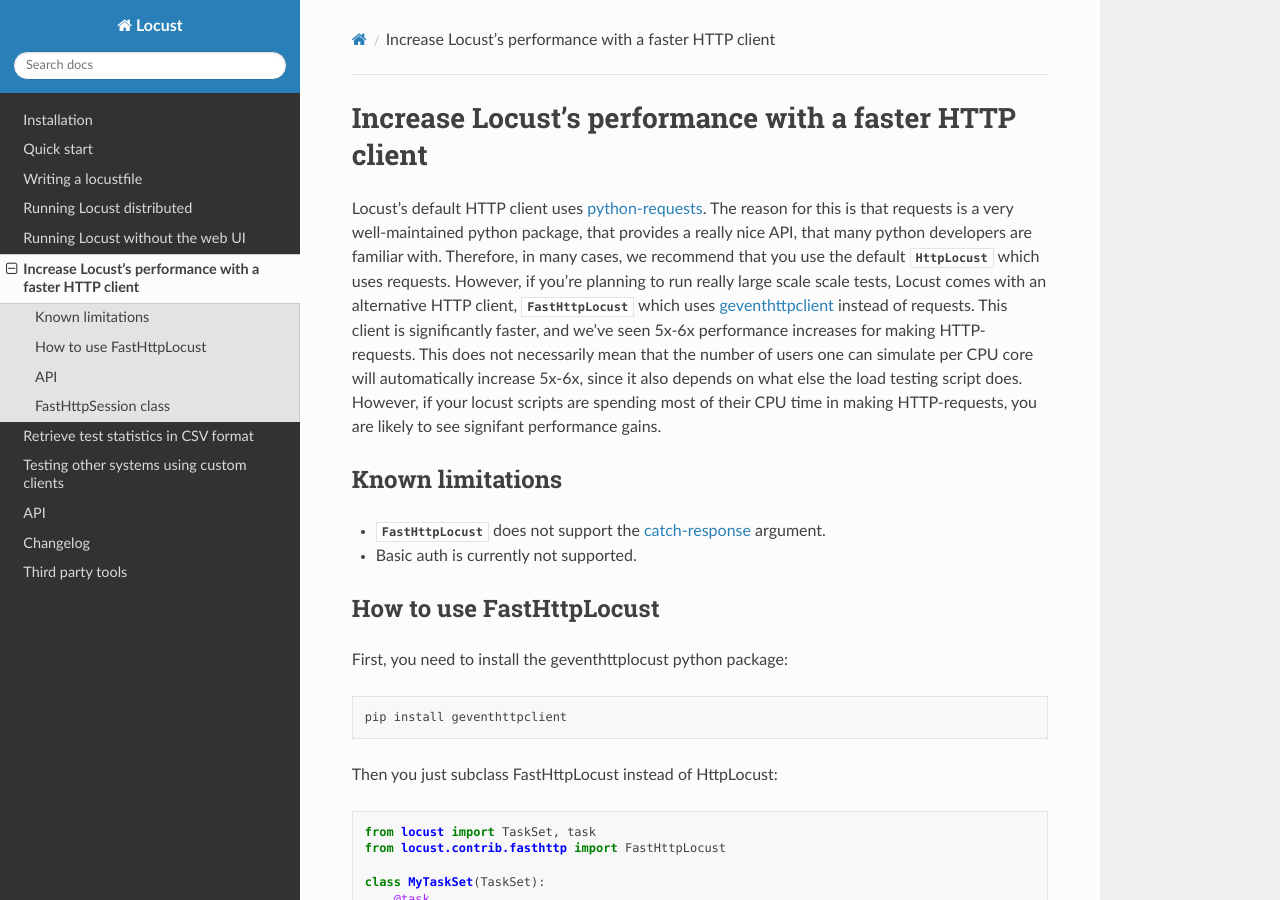
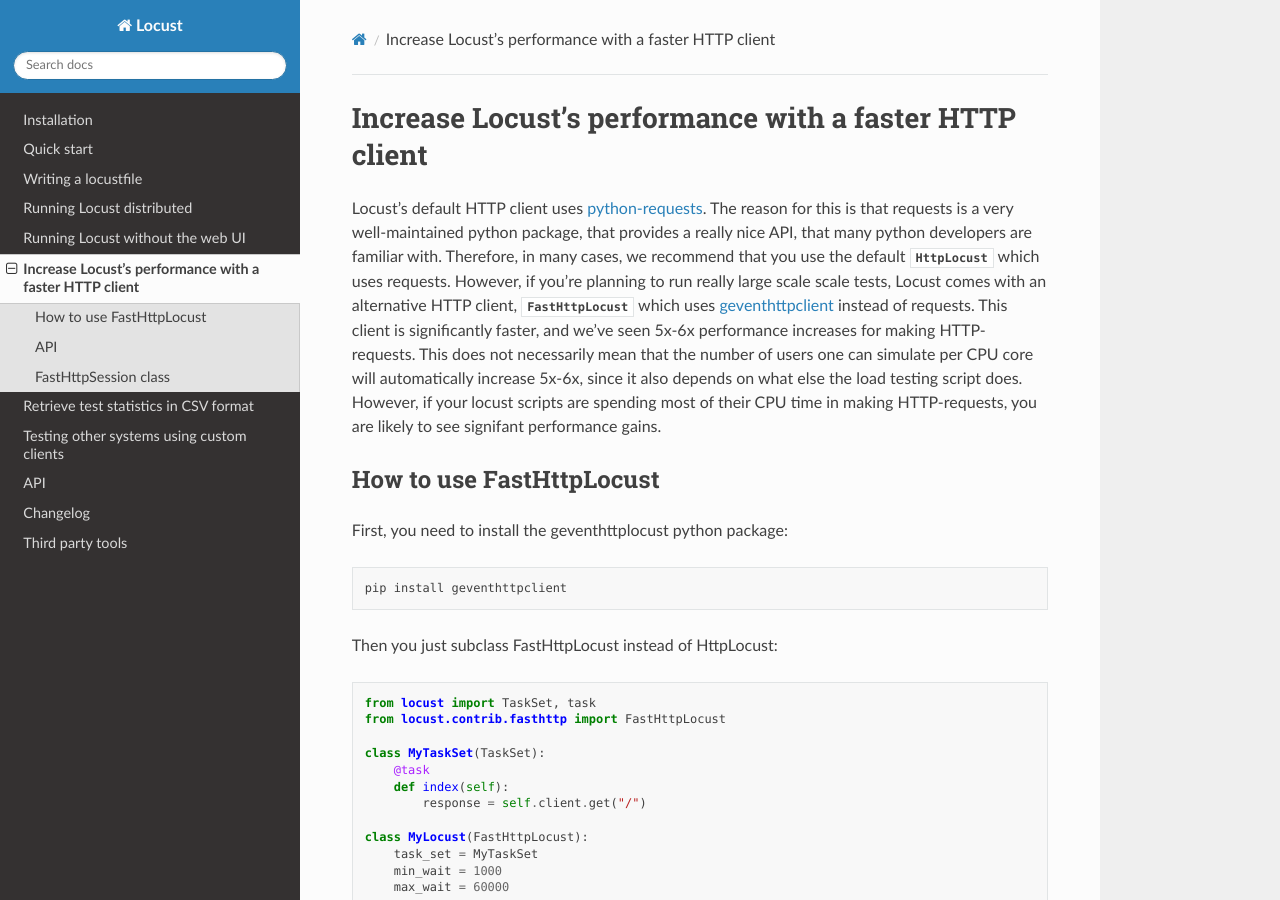
Before and after one commit to locustio/locust, a Sphinx documentation site: the page built from docs/increase-performance.rst, in a window 1280 px wide and 900 px high. Built offline with Sphinx 7.4.7 and the Read the Docs theme 2.0.0, drawn with Linux system fonts in a browser that asks for light colours; pages that are not in the unit, such as notebooks, are missing from menus.

Commit message:
Removed "Known limitations" (yay)

```diff
--- a/docs/increase-performance.rst
+++ b/docs/increase-performance.rst
@@ -17,14 +17,6 @@
 per CPU core will automatically increase 5x-6x, since it also depends on what else
 the load testing script does. However, if your locust scripts are spending most of their
 CPU time in making HTTP-requests, you are likely to see signifant performance gains.
-
-
-Known limitations
-=================
-
-* :py:class:`FastHttpLocust <locust.contrib.fasthttp.FastHttpLocust>` does not
-  support the :ref:`catch-response <catch-response>` argument.
-* Basic auth is currently not supported.
 
 
 How to use FastHttpLocust
```
